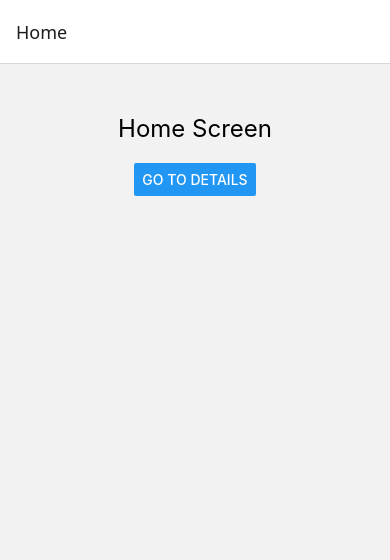
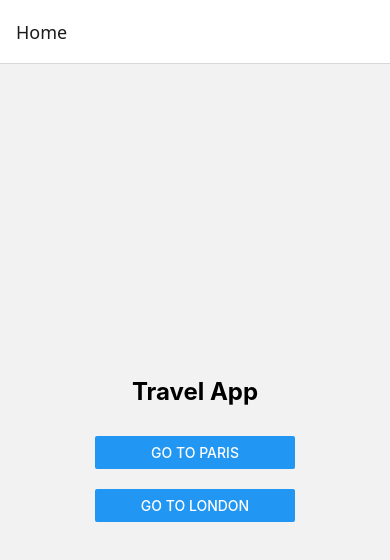
Before and after one commit to GokalpKaytanci/TravelApp, a React Native app: screen /Home in a window 390 px wide. Shown: the top 560 px of the page. Built offline with nearby package versions, Linux system fonts and the light colour scheme.

Commit message:
feat: ekranlar arasında veri aktarmak için route params ekleme (Bölüm 3)

```diff
--- a/screens/DetailsScreen.js
+++ b/screens/DetailsScreen.js
@@ -1,29 +1,34 @@
 import React from 'react';
 import { View, Text, Button, StyleSheet } from 'react-native';
 
-function DetailsScreen({ navigation }) {
+// route prop'unu fonksiyona eklemeyi unutma!
+export default function DetailsScreen({ route, navigation }) {
+
+  // 1. Parametreleri route.params içinden çıkarıyoruz (Destructuring)
+  const { place, rating } = route.params;
+
+  // 2. Meydan Okuma: Rating'e göre mesaj belirleme
+  const message = rating === 5 ? "🌟 Mükemmel Seçim!" : "👍 Güzel Bir Yer!";
+
   return (
     <View style={styles.container}>
-      <Text style={styles.text}>Details Screen</Text>
-      <Button
-        title="Go Back"
-        // Stack'teki bir önceki ekrana döner
-        onPress={() => navigation.goBack()}
-      />
+      {/* Dinamik Verileri Gösterme */}
+      <Text style={styles.title}>Welcome to {place}</Text>
+      <Text style={styles.subtitle}>Rating: {rating} Stars</Text>
+
+      {/* Koşullu Mesaj */}
+      <Text style={styles.message}>{message}</Text>
+
+      <View style={{ marginTop: 20 }}>
+        <Button title="Go Back" onPress={() => navigation.goBack()} />
+      </View>
     </View>
   );
 }
 
 const styles = StyleSheet.create({
-  container: {
-    flex: 1,
-    alignItems: 'center',
-    marginTop: 50,
-  },
-  text: {
-    fontSize: 24,
-    marginBottom: 20,
-  },
+  container: { flex: 1, alignItems: 'center', justifyContent: 'center' },
+  title: { fontSize: 30, fontWeight: 'bold', color: '#333' },
+  subtitle: { fontSize: 20, marginVertical: 10, color: '#666' },
+  message: { fontSize: 18, color: 'blue', marginBottom: 30, fontStyle: 'italic' }
 });
-
-export default DetailsScreen;
--- a/screens/HomeScreen.js
+++ b/screens/HomeScreen.js
@@ -1,31 +1,39 @@
 import React from 'react';
 import { View, Text, Button, StyleSheet } from 'react-native';
 
-// navigation prop'u otomatik olarak React Navigation tarafından gönderilir
-function HomeScreen({ navigation }) {
+export default function HomeScreen({ navigation }) {
   return (
     <View style={styles.container}>
-      <Text style={styles.text}>Home Screen</Text>
-      <Button
-        title="Go to Details"
-        // 'Details' ismi, App.js'de tanımlayacağımız ekran ismiyle AYNEN eşleşmelidir
-        onPress={() => navigation.navigate('Details')}
-      />
+      <Text style={styles.header}>Travel App</Text>
+
+      {/* 1. Buton: Paris verisi gönderiyor */}
+      <View style={styles.buttonContainer}>
+        <Button
+          title="Go to Paris"
+          onPress={() => navigation.navigate('Details', {
+            place: 'Paris',
+            rating: 5
+          })}
+        />
+      </View>
+
+      {/* 2. Buton: London verisi gönderiyor */}
+      <View style={styles.buttonContainer}>
+        <Button
+          title="Go to London"
+          onPress={() => navigation.navigate('Details', {
+            place: 'London',
+            rating: 4
+          })}
+        />
+      </View>
+
     </View>
   );
 }
 
 const styles = StyleSheet.create({
-  container: {
-    flex: 1,
-    alignItems: 'center',
-    justifycondent: 'center', // Ortalamak için
-    marginTop: 50,
-  },
-  text: {
-    fontSize: 24,
-    marginBottom: 20,
-  },
+  container: { flex: 1, alignItems: 'center', justifyContent: 'center' },
+  header: { fontSize: 24, marginBottom: 20, fontWeight: 'bold' },
+  buttonContainer: { marginVertical: 10, width: 200 } // Butonlar arası boşluk
 });
-
-export default HomeScreen;
```
